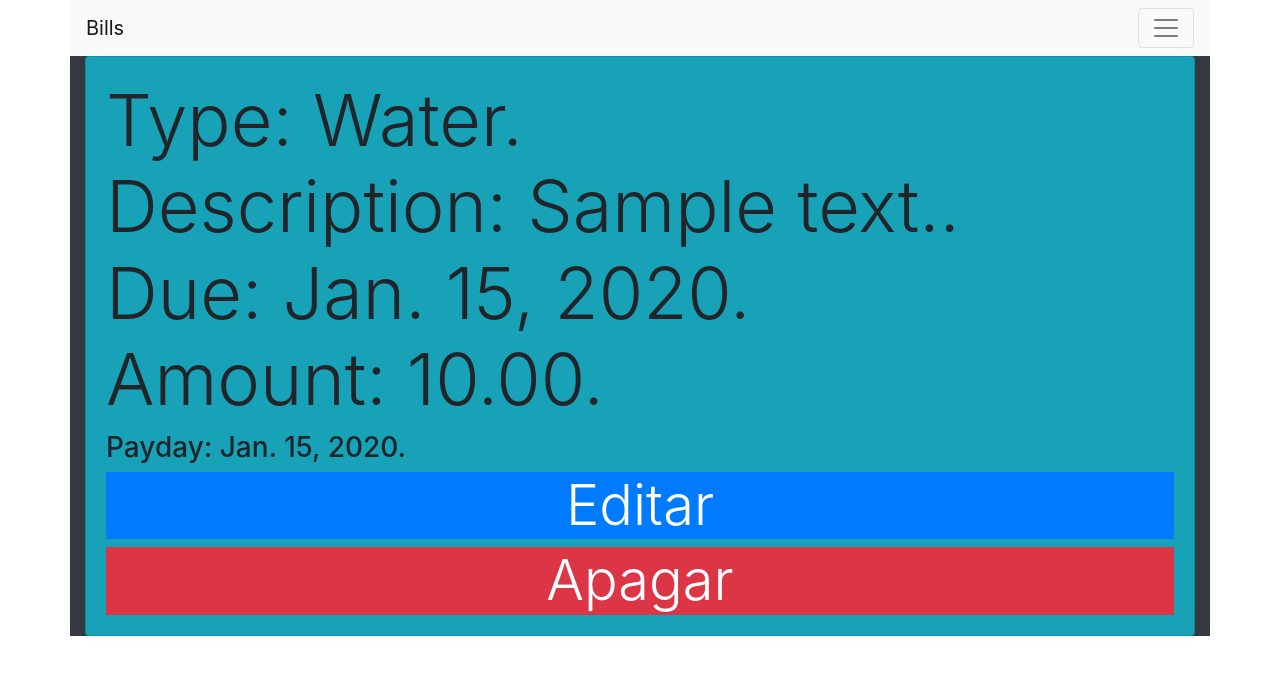
After one commit to cristianmayco/personal_finances, a Django app: page /bill/detail/1 in a window 1280 px wide. The commit adds this page. Shown: the top 676 px of the page. Run offline with Django 3.2, Linux system fonts and the light colour scheme; tables that the repository leaves empty hold one stand-in row (values such as "Sample post"); some libraries are stand-ins or nearby versions.

Commit message:
Update views formatting fields

```diff
--- a/core/models.py
+++ b/core/models.py
@@ -38,3 +38,6 @@ class Bill(models.Model):
     def get_type(self):
         types = dict(list_types)
         return types[str(self.type)]
+
+    def amount_to_reais(self):
+        return f'R$ {self.amount:.2f}'
--- a/core/templates/create.html
+++ b/core/templates/create.html
@@ -1,6 +1,5 @@
 {% extends 'base.html'%}
 {% load crispy_forms_tags%}
-{% include 'partial/_navbar.html'%}
 {% block content%}
 <div class="container bg-ligth">
     <div class="row">
--- /dev/null
+++ b/core/templates/detail.html
@@ -0,0 +1,22 @@
+{% extends 'base.html'%}
+{% block content%}
+<div class="container bg-dark">
+    <div class="card mb-4 shadow-sm bg-info">
+        <div class="card-body">
+            <h3 class="card-text display-3">Type: {{ bill.get_type}}.<br>
+                Description: {{ bill.description}}.<br>
+                Due: {{ bill.due_date}}.<br>
+                Amount: {{ bill.amount}}.</h3>
+            {% if bill.payday%}
+            <h3 class="card-text">Payday: {{ bill.payday}}.</h3>
+            {% else %}
+            <h3 class="card-text bg-warning">Unpaid.</h3>
+            {% endif%}
+            <a type="button" href="{% url 'edit' bill.pk %}"
+               class=" btn-primary text-center btn-block display-4">Editar</a>
+            <a type="button" href="{% url 'delete' bill.pk %}"
+               class=" btn-danger text-center btn-block display-4">Apagar</a>
+        </div>
+    </div>
+</div>
+{% endblock %}
--- a/core/urls.py
+++ b/core/urls.py
@@ -1,10 +1,11 @@
 from django.urls import path
 
-from .views import IndexView, EditView, BillDeleteView, BillCreateView
+from .views import IndexView, EditView, BillDeleteView, BillCreateView, BillDetailView
 
 urlpatterns = [
     path('', IndexView.as_view(), name='index'),
     path('bill/<int:pk>', EditView.as_view(), name='edit'),
     path('bill/delete/<int:pk>', BillDeleteView.as_view(), name='delete'),
-    path('bill/new', BillCreateView.as_view(), name='create')
+    path('bill/new', BillCreateView.as_view(), name='create'),
+    path('bill/detail/<int:pk>', BillDetailView.as_view(), name='detail')
 ]
--- a/core/views.py
+++ b/core/views.py
@@ -1,4 +1,4 @@
-from django.views.generic import ListView, UpdateView, DeleteView, CreateView
+from django.views.generic import ListView, UpdateView, DeleteView, CreateView, DetailView
 from django.urls import reverse_lazy
 from .models import Bill
 
@@ -7,7 +7,6 @@ class IndexView(ListView):
     template_name = 'index.html'
     model = Bill
     paginate_by = 4
-    ordering = ['-id']
 
     def get_context_data(self, **kwargs):
         context = super(IndexView, self).get_context_data(**kwargs)
@@ -16,9 +15,9 @@ class IndexView(ListView):
     def get_queryset(self):
         query = self.request.GET.get('q')
         if query:
-            return Bill.objects.filter(type=query)
+            return Bill.objects.filter(type=query).order_by('-id')
         else:
-            return Bill.objects.all()
+            return Bill.objects.all().order_by('-id')
 
 
 class BillCreateView(CreateView):
@@ -38,3 +37,8 @@ class BillDeleteView(DeleteView):
     template_name = 'delete.html'
     model = Bill
     success_url = reverse_lazy('index')
+
+
+class BillDetailView(DetailView):
+    template_name = 'detail.html'
+    model = Bill
```
Also changed, not shown: core/templates/index.html (+7 -7 lines).
